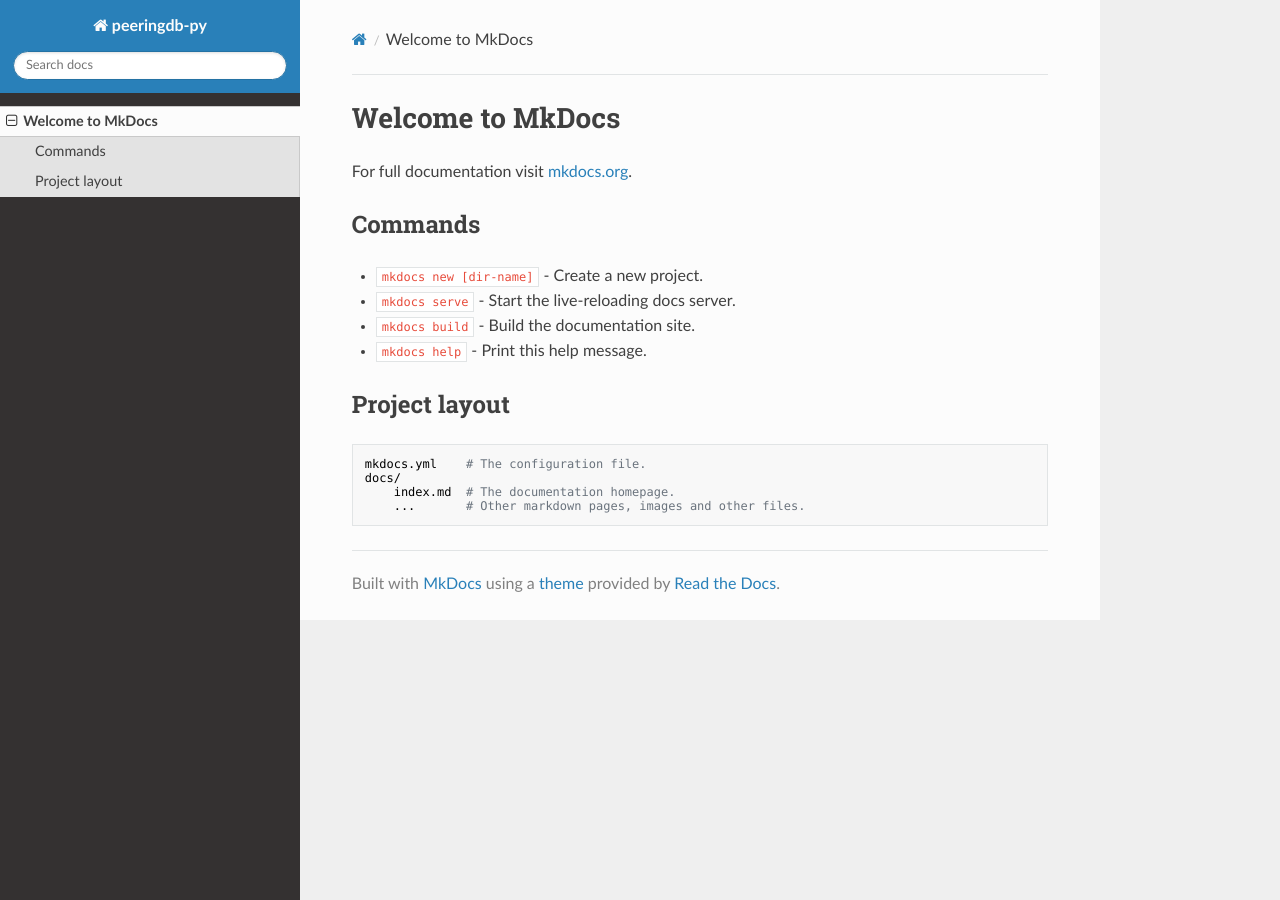
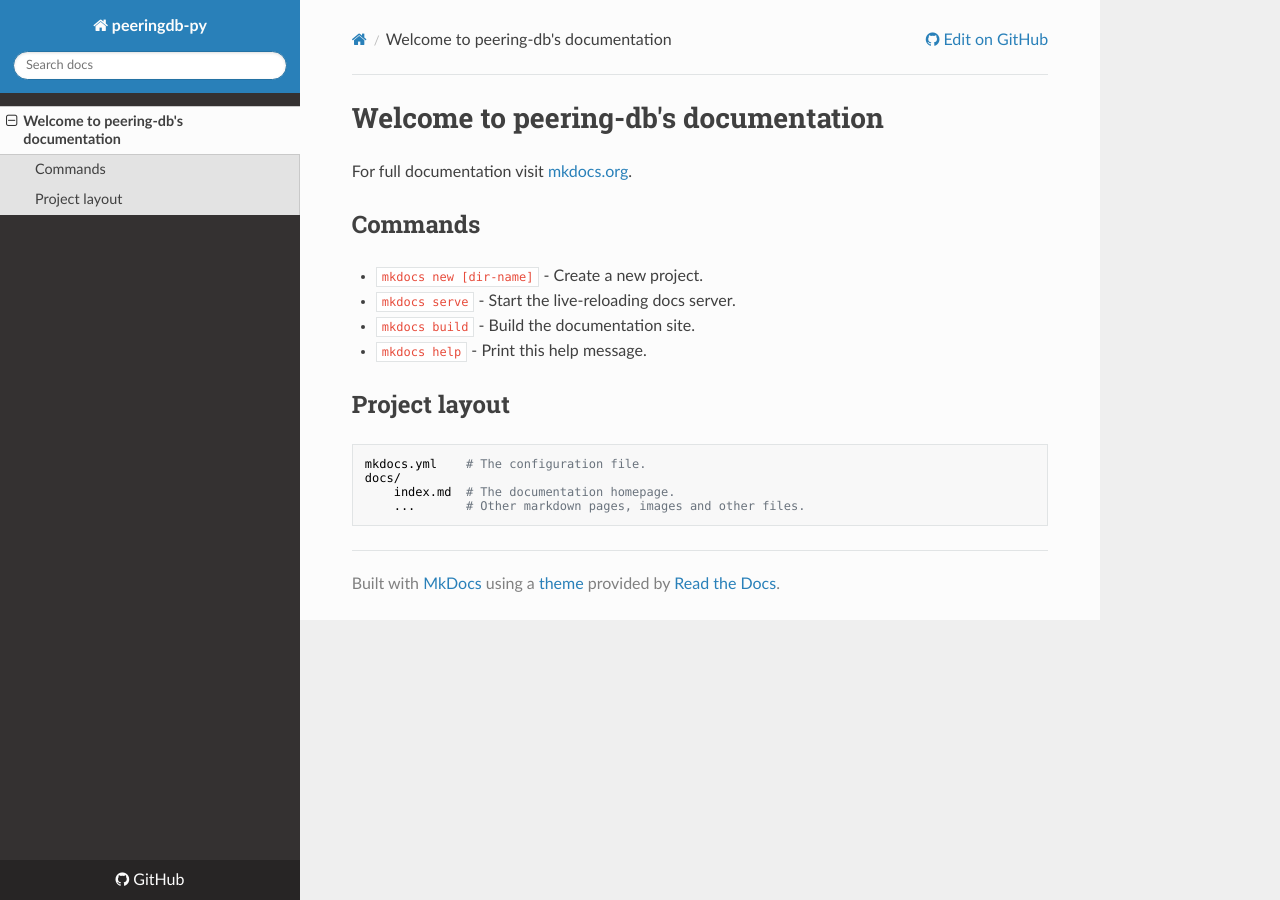
Before and after one commit to suih/peeringdb-py, an MkDocs documentation site: the page built from docs/index.md, in a window 1280 px wide. Built offline with MkDocs 1.6.1, drawn with Linux system fonts in a browser that asks for light colours; nearby versions of some CDN libraries.

Commit message:
attempting to trigger readthedocs

```diff
--- a/docs/index.md
+++ b/docs/index.md
@@ -1,4 +1,4 @@
-# Welcome to MkDocs
+# Welcome to peering-db's documentation
 
 For full documentation visit [mkdocs.org](http://mkdocs.org).
 
--- a/mkdocs.yml
+++ b/mkdocs.yml
@@ -1,2 +1,3 @@
 site_name: peeringdb-py
 theme: readthedocs
+repo_url: https://github.com/natm/peeringdb-py/
```
